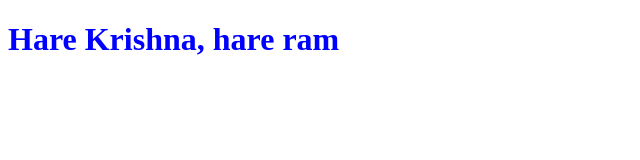
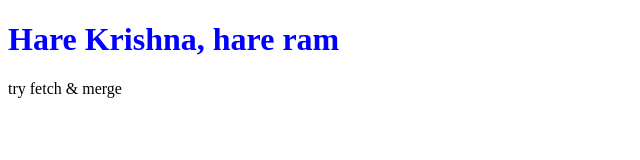
Before and after one commit to Sachi2305/Sample, a plain HTML site: page one/test.html in a window 1280 px wide. Shown: the whole page, without its empty margins (0-640 px from the left). Drawn offline with Linux system fonts and the light colour scheme.

Commit message:
Update v2 test.html

```diff
--- a/one/test.html
+++ b/one/test.html
@@ -12,5 +12,6 @@
 </head>
 <body>
     <h1>Hare Krishna, hare ram </h1>
+    <p>try fetch & merge </p>
 </body>
 </html>
```
